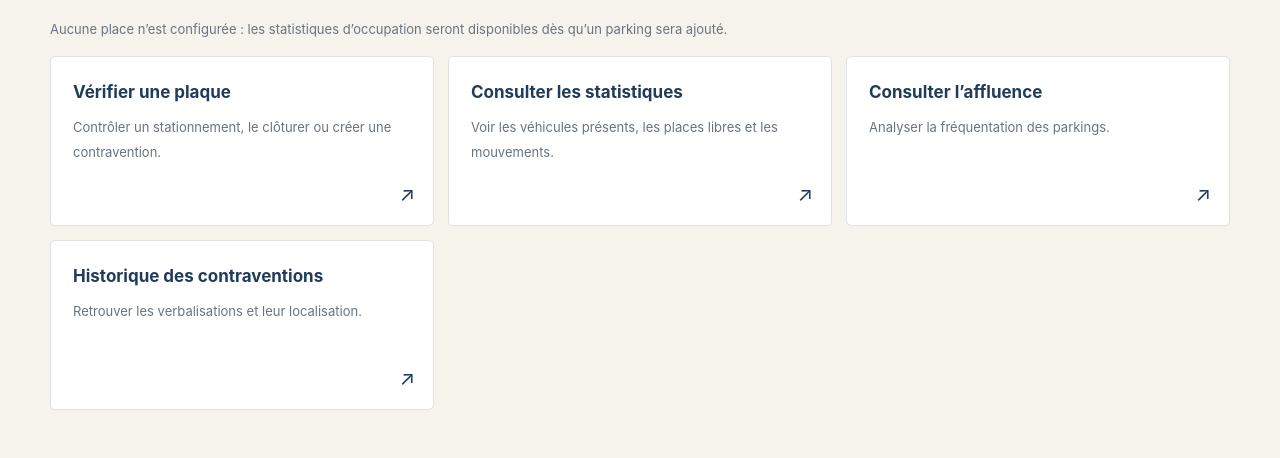
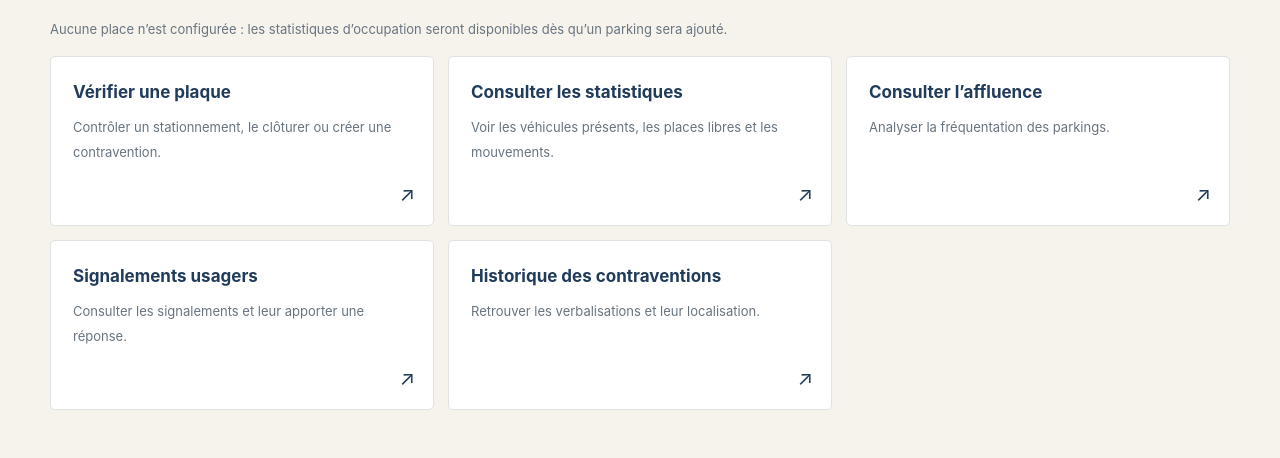
Before and after one commit to dinahamadeh-cpu/chaire_Capgemini_PK, a Django app: template parking/templates/parking/agent_dashboard.html in a window 1280 px wide. Shown: the part 422-880 px from the top of the page. Run offline with Django 5.2, Linux system fonts and the light colour scheme; the template is opened without the code that fills it, so the values that code supplies are empty.

Commit message:
Amélioration du dashboard de l'agent
Améliore le tableau de bord agent et l’accès aux outils de suivi.

```diff
--- a/parking/templates/parking/agent_dashboard.html
+++ b/parking/templates/parking/agent_dashboard.html
@@ -36,6 +36,9 @@
         <a class="agent-action" href="{% url 'parking:agent_affluence' %}">
             <strong>Consulter l’affluence</strong><span>Analyser la fréquentation des parkings.</span>
         </a>
+        <a class="agent-action" href="{% url 'parking:agent_parking_reports' %}">
+            <strong>Signalements usagers</strong><span>Consulter les signalements et leur apporter une réponse.</span>
+        </a>
         <a class="agent-action" href="{% url 'parking:agent_contraventions' %}">
             <strong>Historique des contraventions</strong><span>Retrouver les verbalisations et leur localisation.</span>
         </a>
```
